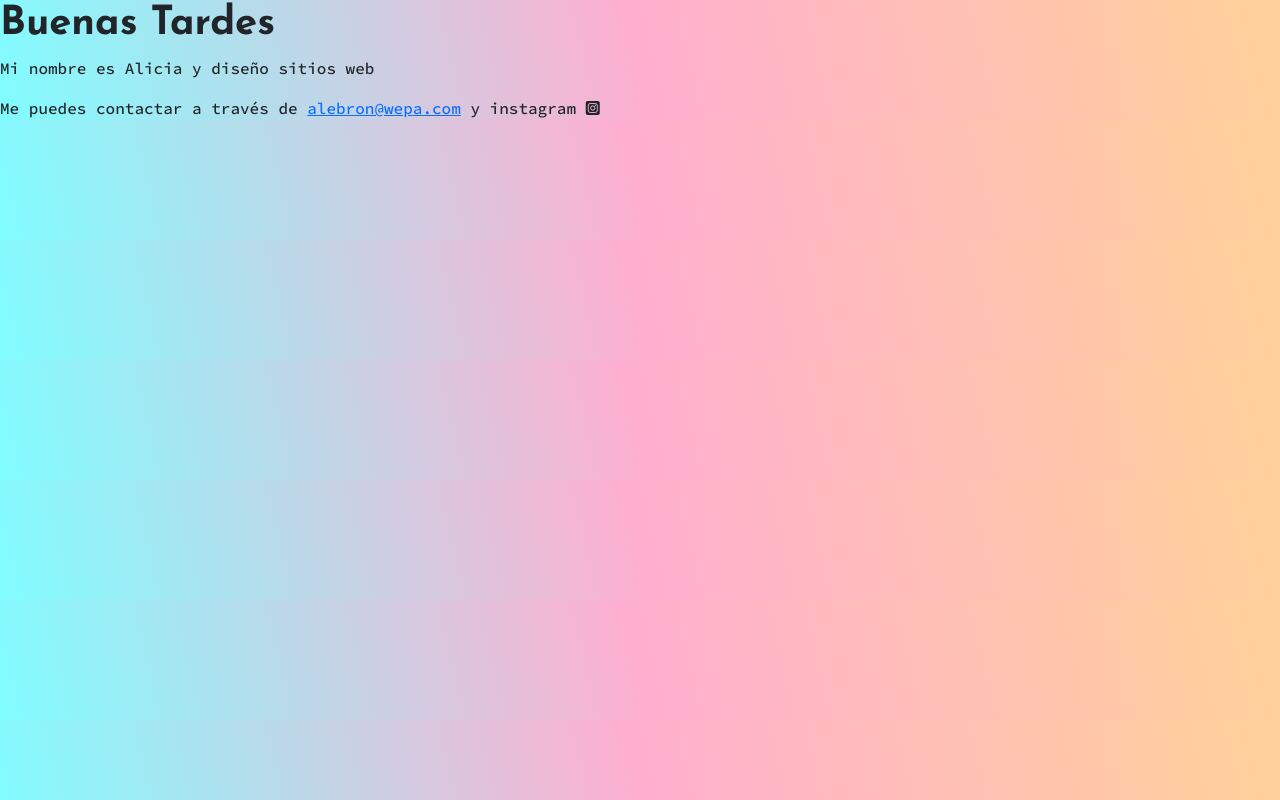
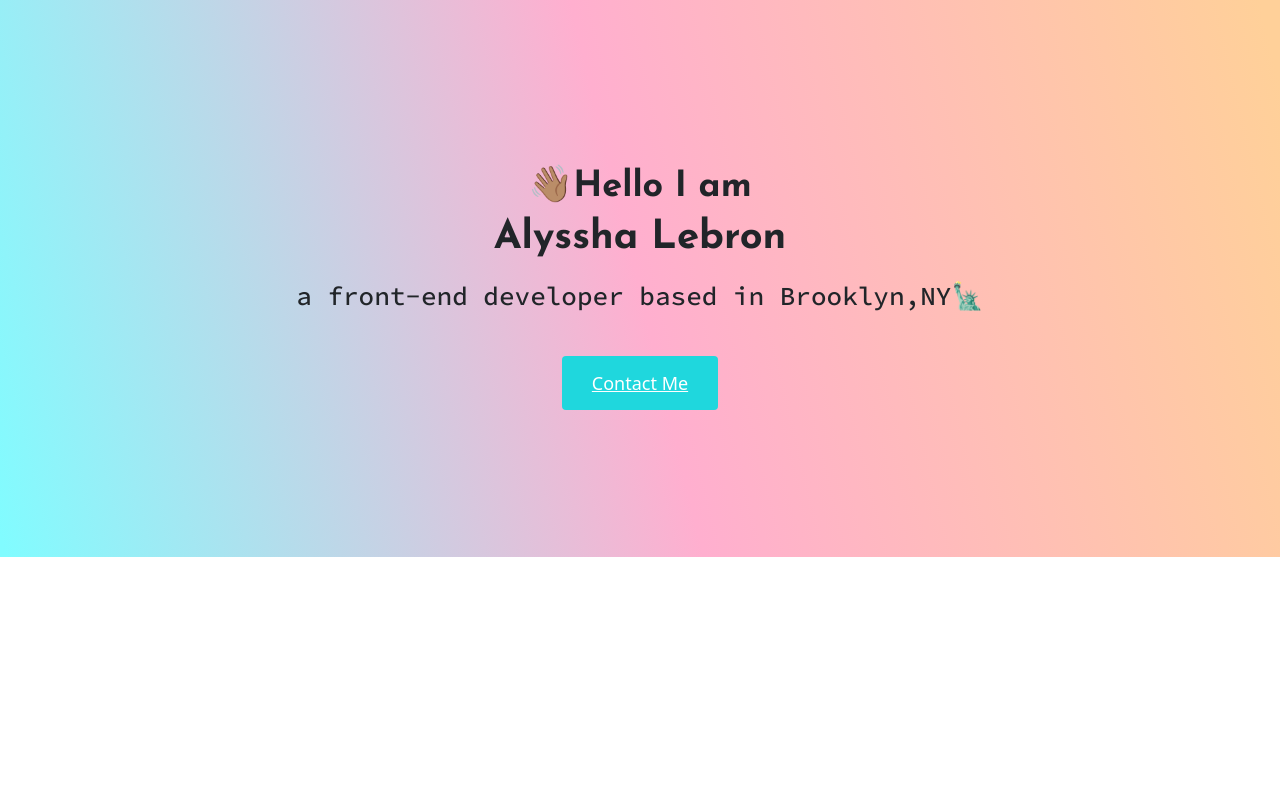
Before and after one commit to alebron4/Portfolio, a plain HTML site: page index.html in a window 1280 px wide. Drawn offline with nearby package versions, Linux system fonts and the light colour scheme.

Commit message:
Updated homepage html & css

```diff
--- a/index.html
+++ b/index.html
@@ -26,15 +26,16 @@
       src="https://kit.fontawesome.com/ad2ec3c156.js"
       crossorigin="anonymous"
     ></script>
-    <title>Portfolio</title>
+    <title>Portfolio Homepage</title>
   </head>
   <body>
-    <h1>Buenas Tardes</h1>
-    <p>Mi nombre es Alicia y diseño sitios web</p>
-    <div>
-      Me puedes contactar a través de
-      <a href="mailto:alebron@wepa.com">alebron@wepa.com</a> y instagram
-      <i class="fa-brands fa-instagram-square"></i>
+    <div class="hero">
+      <p>👋🏽Hello I am</p>
+      <h1>Alyssha Lebron</h1>
+      <h2 class="mb-5">a front-end developer based in Brooklyn,NY🗽</h2>
+      <div>
+        <a href="#" class="btn-branding">Contact Me</a>
+      </div>
     </div>
   </body>
 </html>
--- a/styles/portfolio.css
+++ b/styles/portfolio.css
@@ -1,14 +1,40 @@
-body {
-  background: linear-gradient(
+:root {
+  --branding-color: linear-gradient(
     76.5deg,
     rgb(129, 252, 255) 0.4%,
     rgb(255, 175, 207) 49.8%,
     rgb(255, 208, 153) 98.6%
   );
+  --secondary-color: #1fd7dd;
+  --heading-font-family: "Josefin Sans", sans-serif;
+  --default-font-family: "Source Code Pro", monospace;
 }
 h1 {
-  font-family: "Josefin Sans", sans-serif;
+  font-family: var(--heading-font-family);
 }
-p, div {
-  font-family: "Source Code Pro", monospace;
+.hero {
+  background: var(--branding-color);
+  text-align: center;
+  padding: 160px 20px;
 }
+.hero p {
+  font-family: var(--heading-font-family);
+  font-size: 36px;
+  font-weight: bold;
+  margin: 0;
+}
+.hero h2 {
+  font-family: var(--default-font-family);
+  font-weight: normal;
+  font-size: 26px;
+  line-height: 2;
+}
+.btn-branding {
+  background: var(--secondary-color);
+  border-color: black 1px;
+  border-radius: 4px;
+  color: white;
+  font-size: 18px;
+  line-height: 27px;
+  padding: 15px 30px;
+}
```
